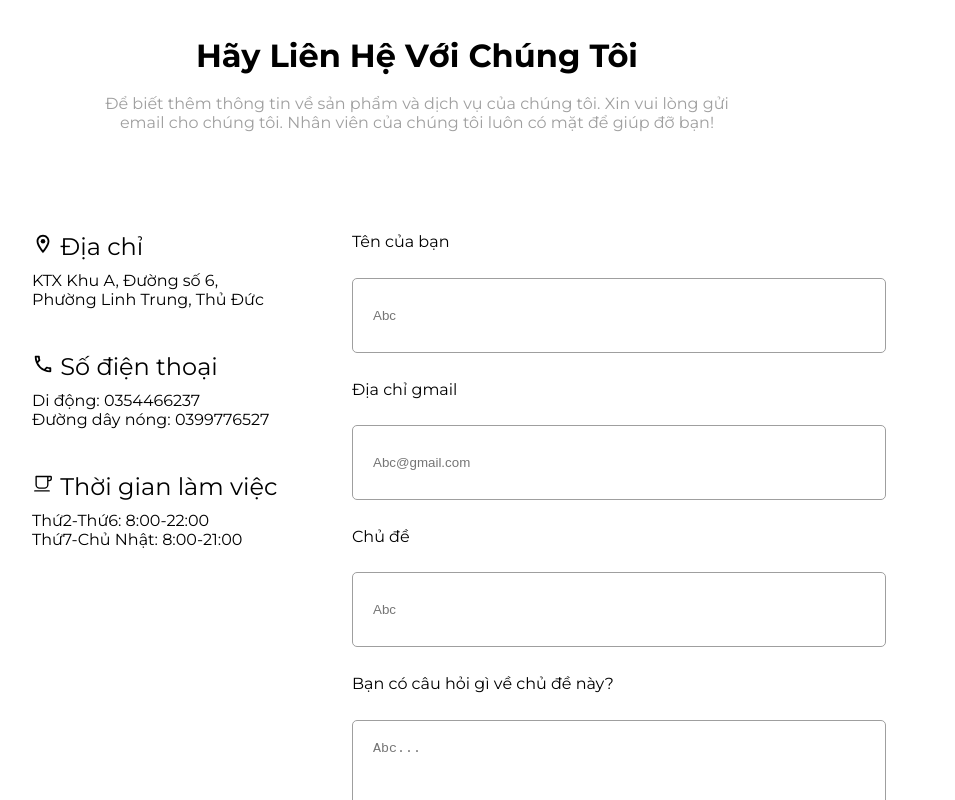
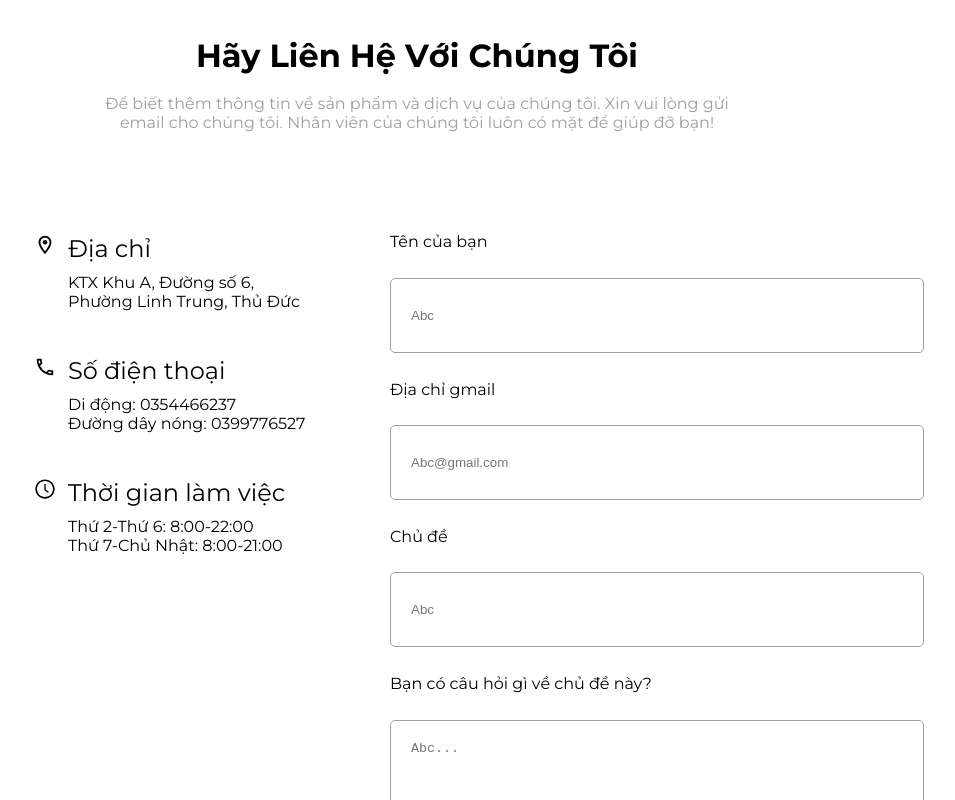
Before and after one commit to thuong22092k3/IE104_MocTraShop, a React (Create React App) app: page /Contact in a window 1280 px wide. Shown: the part 542-1342 px from the top of the page, without its empty margins (223-1178 px from the left). Built offline with nearby package versions, Linux system fonts and the light colour scheme.

Commit message:
Fixed Cantact Page

```diff
--- a/src/Components/Contact/Contact_Content.jsx
+++ b/src/Components/Contact/Contact_Content.jsx
@@ -1,5 +1,5 @@
 import React from 'react'
-import { LocationIcon, PhoneIcon, CupIcon } from '../Icons'
+import { LocationIcon, PhoneIcon, ClockIcon } from '../Icons'
 const Contact_Content = () => {
     return (
         <div className="contact">
@@ -12,25 +12,42 @@ const Contact_Content = () => {
 
                 <div class="contact__content__main">
                     <div class="contact__content__main__left">
+                        <table>
+                            <tr>
+                                <td class="img_element"><LocationIcon /> </td>
+                                <td>
+                                    <div class="contact__content__main__left__block">
+                                        <p class="contact__content__main__left__text1">Địa chỉ</p>
+                                        <p>KTX Khu A, Đường số 6, <br /> Phường Linh Trung, Thủ Đức</p>
+                                    </div>
+                                </td>
+                            </tr>
+                            <tr>
+                                <td class="img_element"><PhoneIcon /></td>
+                                <td>
                                     <div class="contact__content__main__left__block">
 
-                            <p class="contact__content__main__left__text1"><LocationIcon /> Địa chỉ</p>
-                            <p>KTX Khu A, Đường số 6, <br /> Phường Linh Trung, Thủ Đức</p>
-                        </div>
-                        <div class="contact__content__main__left__block">
-
-                            <p class="contact__content__main__left__text1"><PhoneIcon /> Số điện thoại</p>
+                                        <p class="contact__content__main__left__text1"> Số điện thoại</p>
                                         <p>Di động: 0354466237 <br />
                                             Đường dây nóng: 0399776527
                                         </p>
                                     </div>
+                                </td>
+                            </tr>
+                            <tr>
+                                <td class="img_element"><ClockIcon /></td>
+                                <td>
                                     <div class="contact__content__main__left__block">
 
-                            <p class="contact__content__main__left__text1"><CupIcon /> Thời gian làm việc</p>
-                            <p>Thứ2-Thứ6: 8:00-22:00 <br />
-                                Thứ7-Chủ Nhật: 8:00-21:00
+                                        <p class="contact__content__main__left__text1"> Thời gian làm việc</p>
+                                        <p>Thứ 2-Thứ 6: 8:00-22:00 <br />
+                                            Thứ 7-Chủ Nhật: 8:00-21:00
                                         </p>
                                     </div>
+                                </td>
+                            </tr>
+                        </table>
+
                     </div>
                     <div class="contact__content__main__right">
                         <p>Tên của bạn</p>
--- a/src/Components/Icons/index.jsx
+++ b/src/Components/Icons/index.jsx
@@ -17,6 +17,9 @@ import {
     HiOutlineMenu,
 } from "react-icons/hi";
 //import { GoLocation } from "react-icons/go";
+import {
+    AiOutlineClockCircle,
+} from "react-icons/ai";
 
 const BagIcon = () => {
     return <IoBagHandleOutline size={22} />;
@@ -56,6 +59,9 @@ const SellIcon = () => {
 const MenuIcon = () => {
     return <HiOutlineMenu size={22} />;
 };
+const ClockIcon = () => {
+    return <AiOutlineClockCircle size={22} />;
+};
 
 
 export {
@@ -70,4 +76,5 @@ export {
     ShippingIcon,
     SellIcon,
     MenuIcon,
+    ClockIcon,
 };
--- a/src/sass/Components/_contact.scss
+++ b/src/sass/Components/_contact.scss
@@ -53,6 +53,7 @@
                     border-radius: 5px;
                     display: block;
                     margin: 0 auto;
+                    cursor: pointer;
                     &:hover{
                         background-color: white;
                         color: black;
@@ -69,6 +70,10 @@
                     font-size: 24px;
                     padding-bottom: 10px;
                 }
+                .img_element{
+                    vertical-align: top;
+                    padding-right: 10px;
+                }
             }
         }
     }
```
Lines whose indentation alone changed are shown as unchanged.
